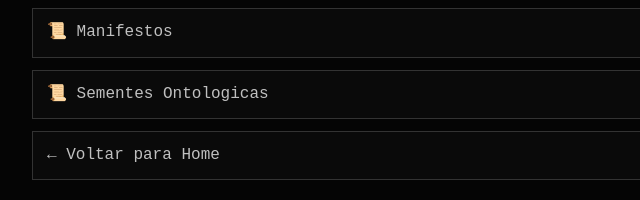
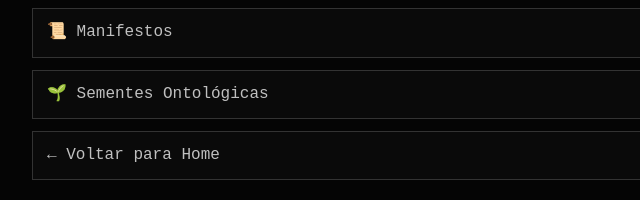
Before and after one commit to perdidonasideia/ontologias-vivas, a plain HTML site: page textos/index.html in a window 1280 px wide. Shown: the part 204-404 px from the top of the page, 228-868 px from the left. Drawn offline with Linux system fonts and the light colour scheme.

Commit message:
Update index.html

```diff
--- a/textos/index.html
+++ b/textos/index.html
@@ -21,7 +21,7 @@
 
     <div style="margin-top: 30px;">
         <a href="./manifestos/" class="link-item">📜 Manifestos</a>
-        <a href="./sementes-ontologicas/" class="link-item">📜 Sementes Ontologicas</a>
+        <a href="./sementes-ontologicas/" class="link-item">🌱 Sementes Ontológicas</a>
         <a href="../" class="link-item">← Voltar para Home</a>
     </div>
 
```
